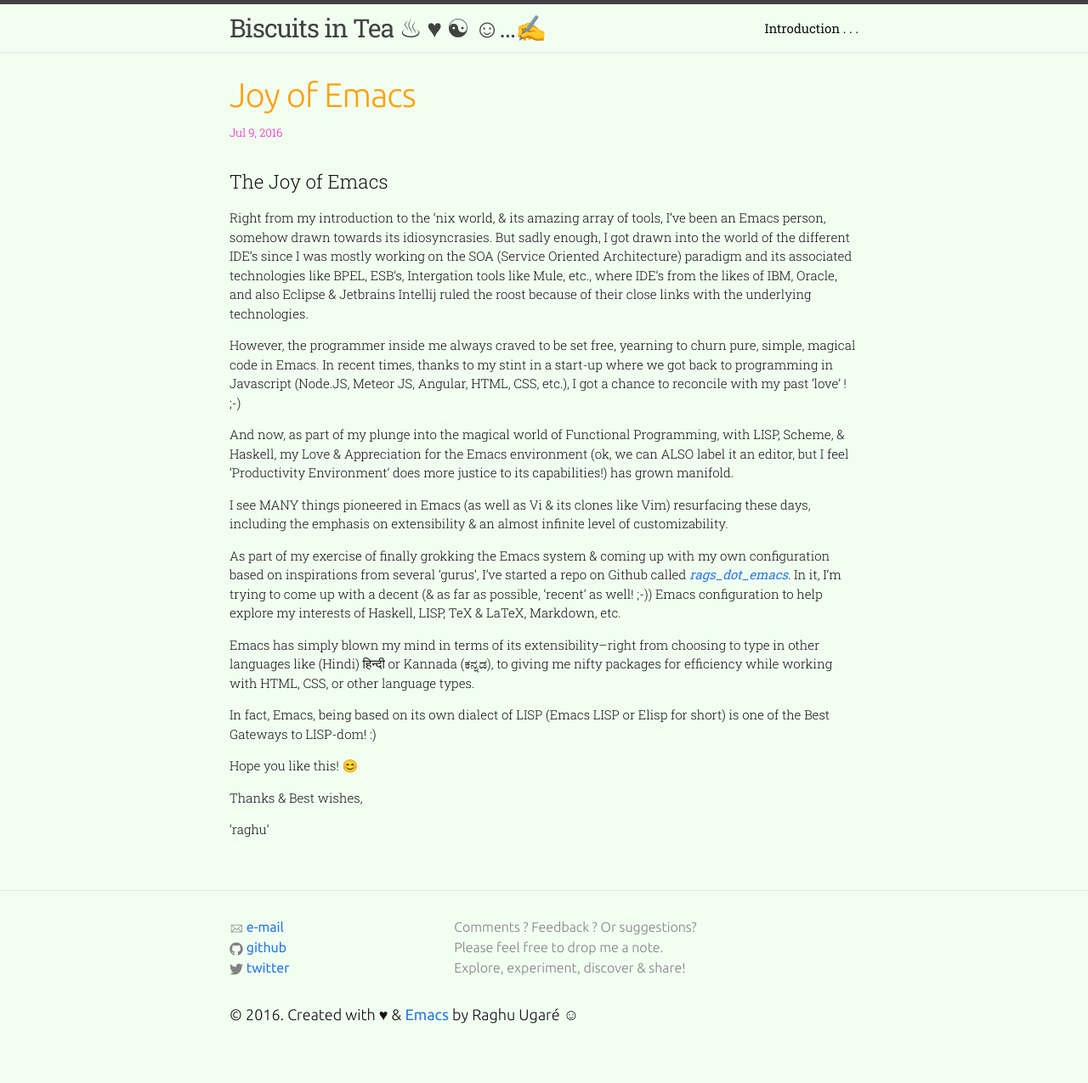
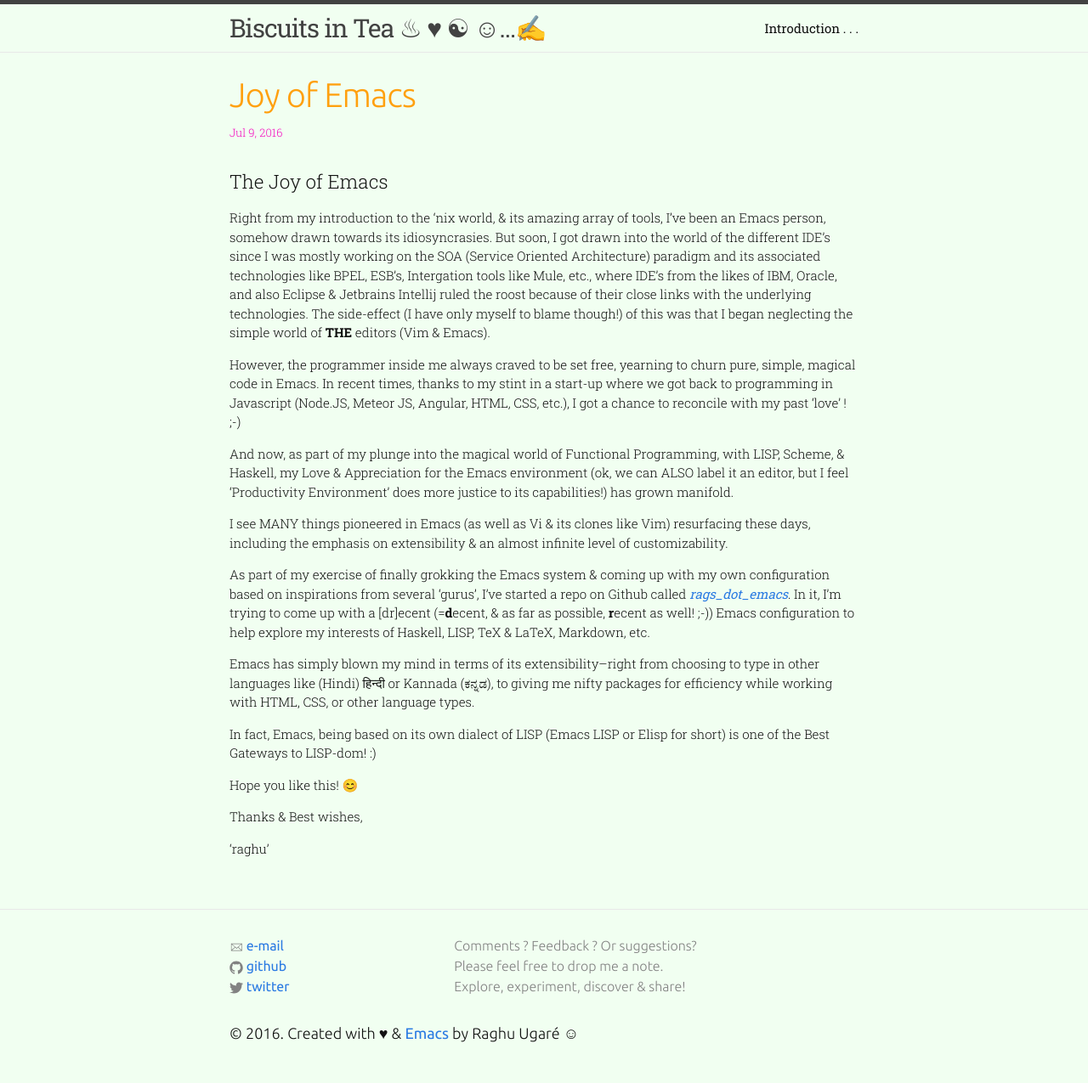
Before and after one commit to raghuugare/raghuugare.bkup, a Jekyll site: the page built from _posts/2016-07-09-joy_of_emacs.markdown, in a window 1280 px wide. Shown: the whole page at 85% size. Built offline with Jekyll 4.4.1, drawn with Linux system fonts in a browser that asks for light colours; some web fonts are replaced; before the commit the page ends 1253 px from its top, so only the background shows below that.

Commit message:
Small changes.

```diff
--- a/_posts/2016-07-09-joy_of_emacs.markdown
+++ b/_posts/2016-07-09-joy_of_emacs.markdown
@@ -9,7 +9,7 @@ draft: true
 
 # The Joy of Emacs
 
-Right from my introduction to the 'nix world, & its amazing array of tools, I've been an Emacs person, somehow drawn towards its idiosyncrasies. But sadly enough, I got drawn into the world of the different IDE's since I was mostly working on the SOA (Service Oriented Architecture) paradigm and its associated technologies like BPEL, ESB's, Intergation tools like Mule, etc., where IDE's from the likes of IBM, Oracle, and also Eclipse & Jetbrains Intellij ruled the roost because of their close links with the underlying technologies.
+Right from my introduction to the 'nix world, & its amazing array of tools, I've been an Emacs person, somehow drawn towards its idiosyncrasies. But soon, I got drawn into the world of the different IDE's since I was mostly working on the SOA (Service Oriented Architecture) paradigm and its associated technologies like BPEL, ESB's, Intergation tools like Mule, etc., where IDE's from the likes of IBM, Oracle, and also Eclipse & Jetbrains Intellij ruled the roost because of their close links with the underlying technologies. The side-effect (I have only myself to blame though!) of this was that I began neglecting the simple world of **THE** editors (Vim & Emacs).
 
 However, the programmer inside me always craved to be set free, yearning to churn pure, simple, magical code in Emacs. In recent times, thanks to my stint in a start-up where we got back to programming in Javascript (Node.JS, Meteor JS, Angular, HTML, CSS, etc.), I got a chance to reconcile with my past 'love' ! ;-)
 
@@ -17,7 +17,7 @@ And now, as part of my plunge into the magical world of Functional Programming,
 
 I see MANY things pioneered in Emacs (as well as Vi & its clones like Vim) resurfacing these days, including the emphasis on extensibility & an almost infinite level of customizability.
 
-As part of my exercise of finally grokking the Emacs system & coming up with my own configuration based on inspirations from several 'gurus', I've started a repo on Github called [_rags\_dot\_emacs_](https://github.com/raghuugare/rags_dot_emacs). In it, I'm trying to come up with a decent (& as far as possible, 'recent' as well! ;-)) Emacs configuration to help explore my interests of Haskell, LISP, TeX & LaTeX, Markdown, etc.
+As part of my exercise of finally grokking the Emacs system & coming up with my own configuration based on inspirations from several 'gurus', I've started a repo on Github called [_rags\_dot\_emacs_](https://github.com/raghuugare/rags_dot_emacs). In it, I'm trying to come up with a [dr]ecent (=**d**ecent, & as far as possible, **r**ecent as well! ;-)) Emacs configuration to help explore my interests of Haskell, LISP, TeX & LaTeX, Markdown, etc.
 
 Emacs has simply blown my mind in terms of its extensibility--right from choosing to type in other languages like (Hindi) हिन्दी or Kannada (ಕನ್ನಡ), to giving me nifty packages for efficiency while working with HTML, CSS, or other language types.
 
```
